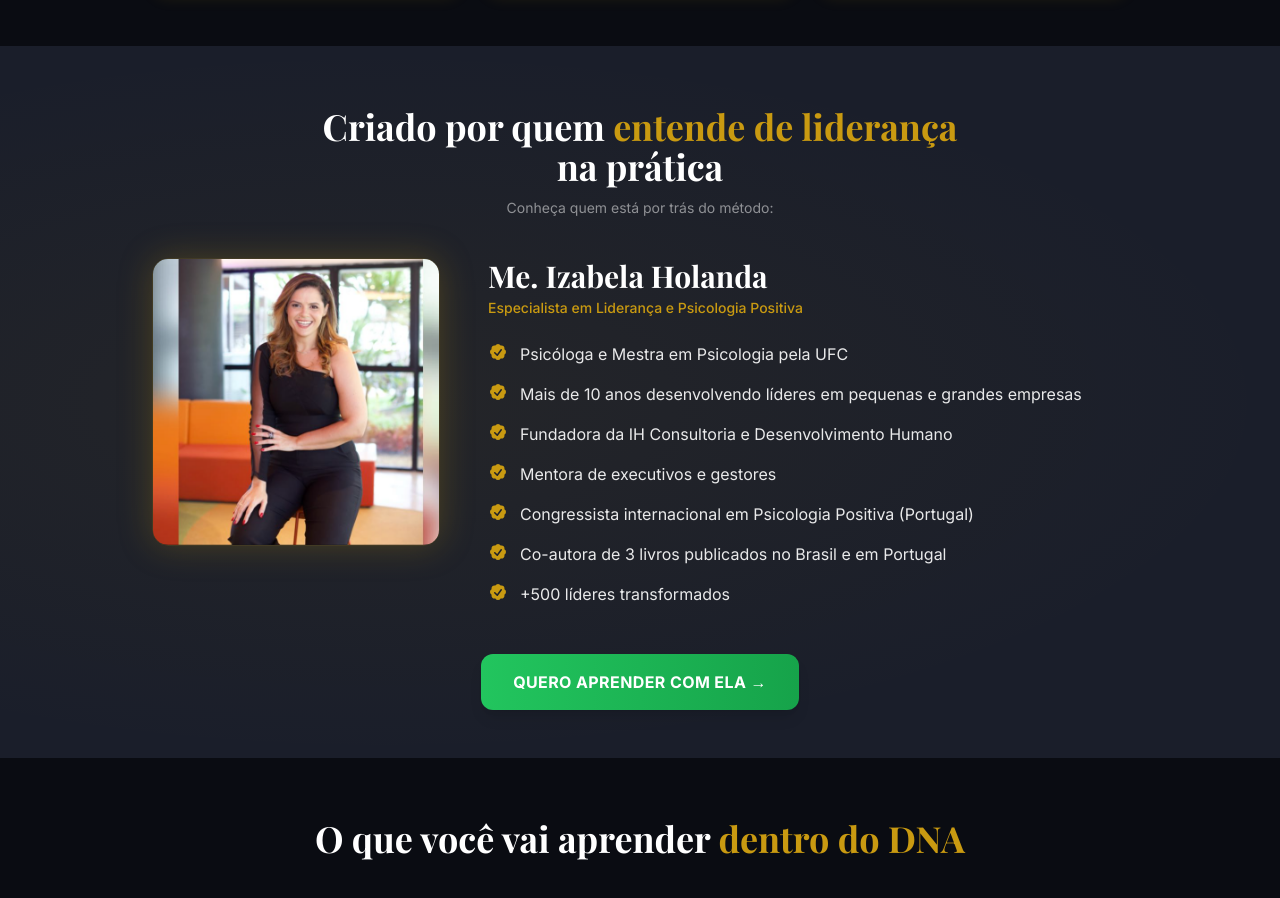
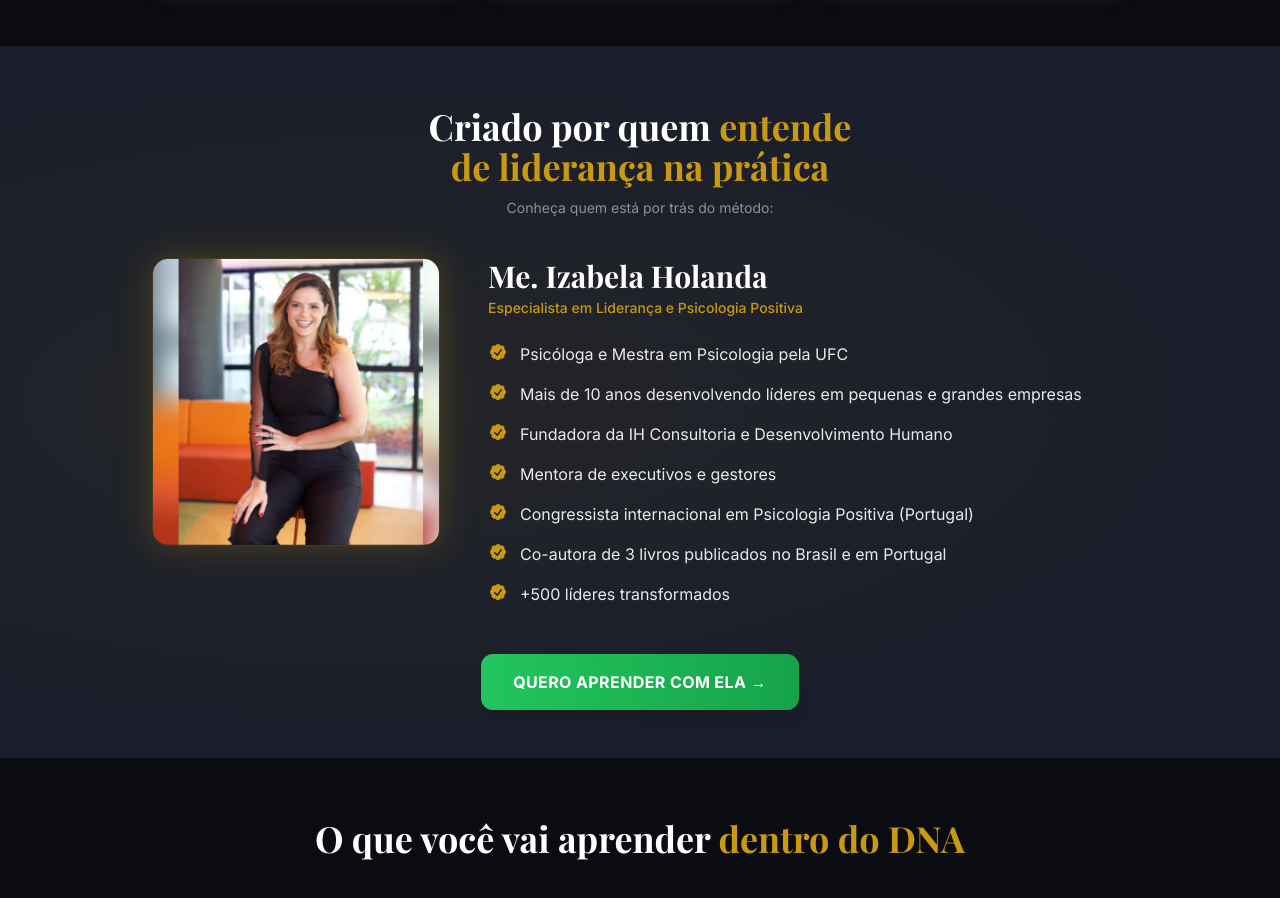
Before and after one commit to techfranca/IZA_DNA-da-Lideranca, a Next.js app: page / in a window 1280 px wide. Shown: the part 2132-3030 px from the top of the page. Built offline with nearby package versions, Linux system fonts and the light colour scheme.

Commit message:
titulo autoridade em 2 linhas

```diff
--- a/src/app/page.tsx
+++ b/src/app/page.tsx
@@ -279,9 +279,9 @@ export default function Home() {
         <div className="relative mx-auto max-w-5xl px-6 py-10 md:py-12">
 
           <SectionTitle>
-            Criado por quem{" "}
-            <span className="text-gold">entende de liderança</span>
-            <br />na prática
+            Criado por quem <span className="text-gold">entende</span>
+            <br />
+            <span className="text-gold">de liderança na prática</span>
           </SectionTitle>
           <p className="mt-3 text-center text-sm text-white/50">
             Conheça quem está por trás do método:
```
